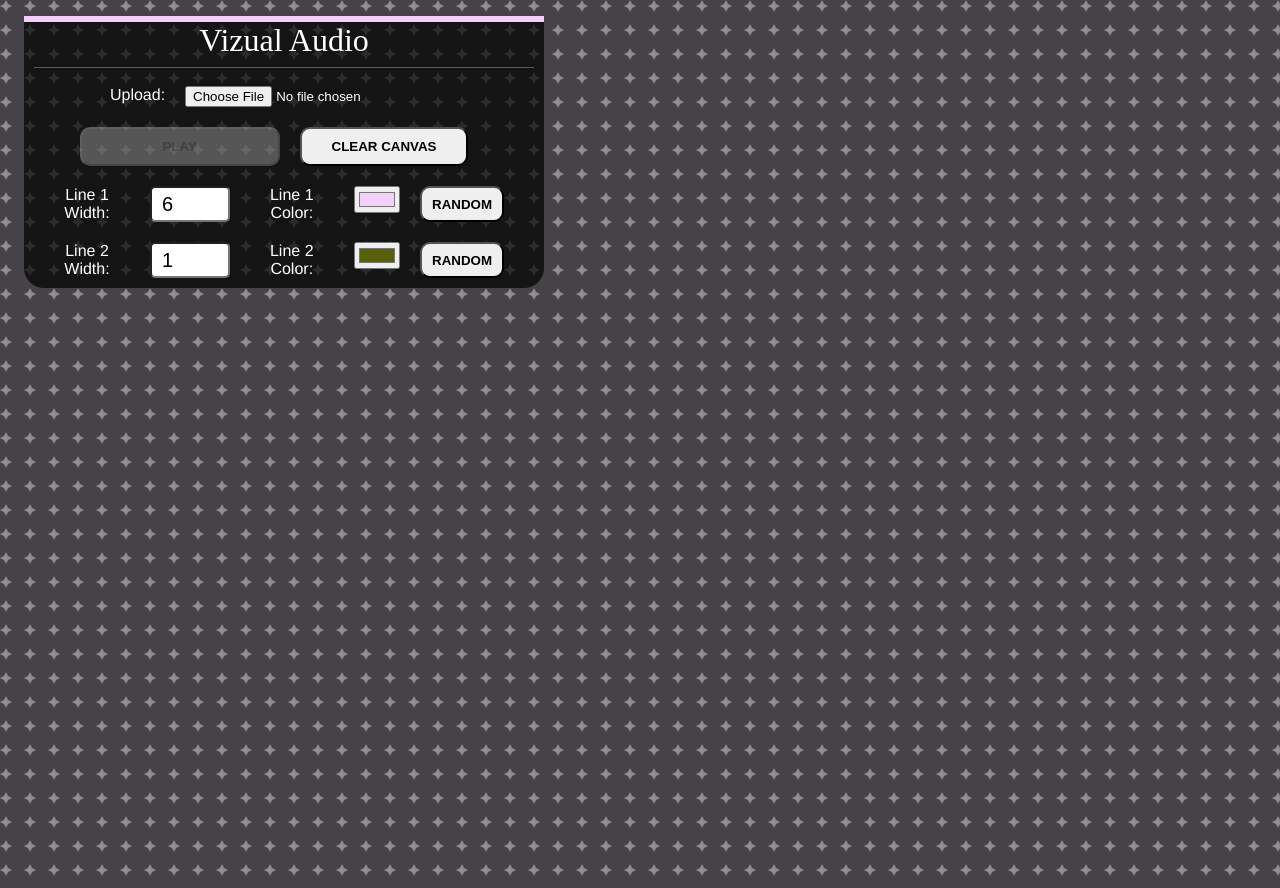
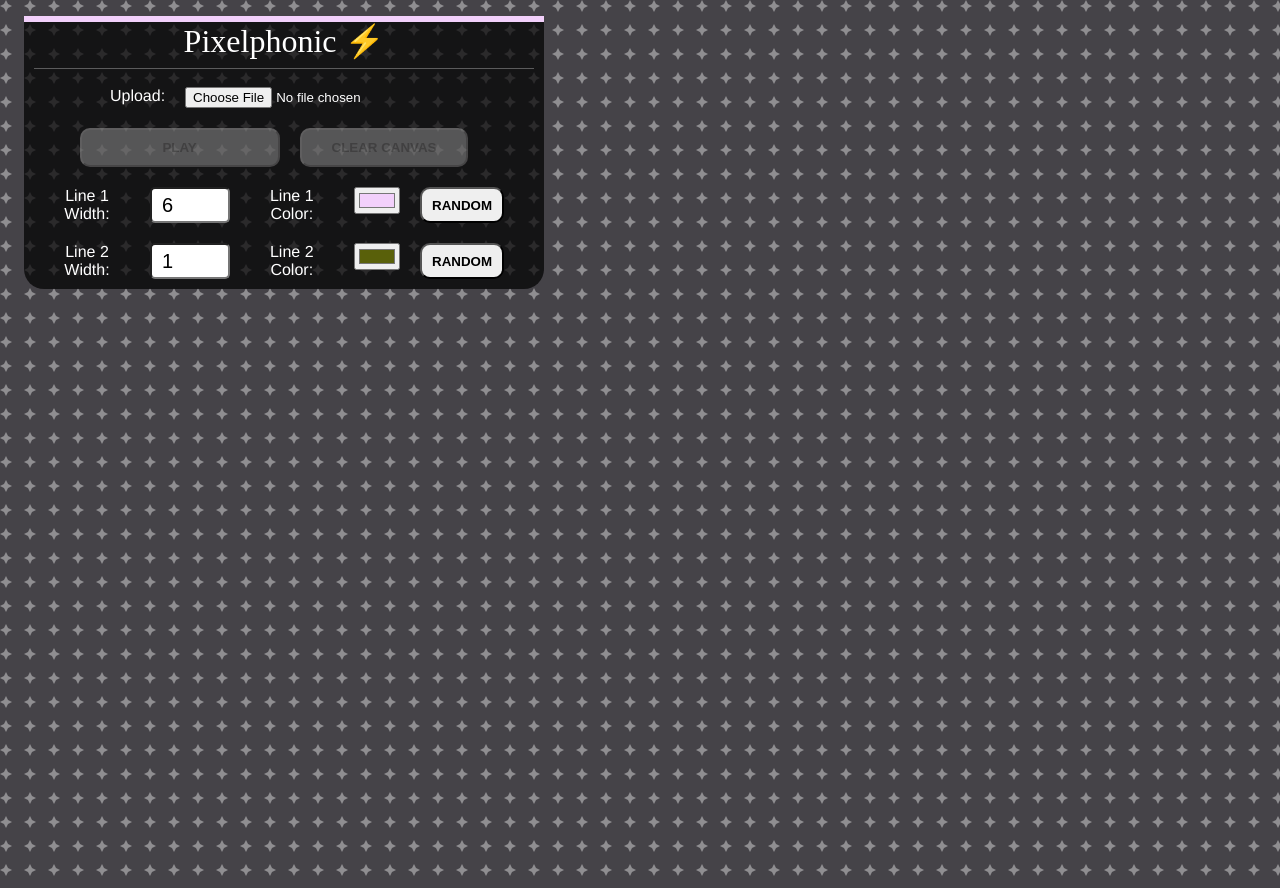
Before and after one commit to drinkingtheink/music-visualizer, a Vue app: page / in a window 1280 px wide. Shown: the top 888 px of the page. Built offline with nearby package versions, Linux system fonts and the light colour scheme; a web font is replaced by a local one.

Commit message:
name update

```diff
--- a/src/components/AudioVisualizer.vue
+++ b/src/components/AudioVisualizer.vue
@@ -1,7 +1,7 @@
 <template>
   <div class="visualizer">
     <header :style="{ borderColor: strokeStyle }">
-      <h1>Vizual Audio</h1>
+      <h1>Pixelphonic ⚡</h1>
       <section class="controls">
         <label for="fileUpload">Upload:</label>
         <input id="fileUpload" type="file" @change="handleFileUpload" />
@@ -11,7 +11,7 @@
         <button class="play" @click="togglePlayback" :disabled="!audioBuffer">
           {{ isPlaying ? 'Pause' : 'Play' }}
         </button>
-        <button @click="clearCanvas">Clear Canvas</button>
+        <button @click="clearCanvas" :disabled="!audioBuffer">Clear Canvas</button>
       </section>
       <section class="controls">
         <label for="lineWidth">Line 1 Width:</label>
```
